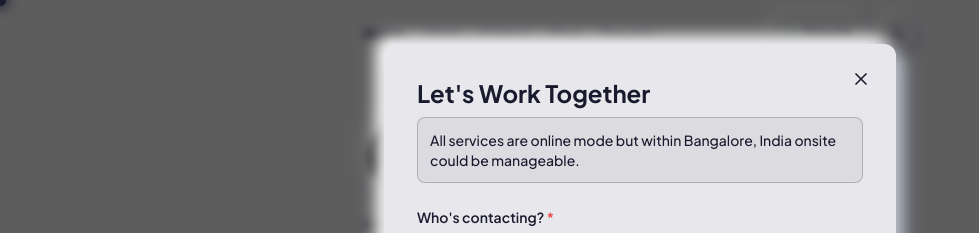
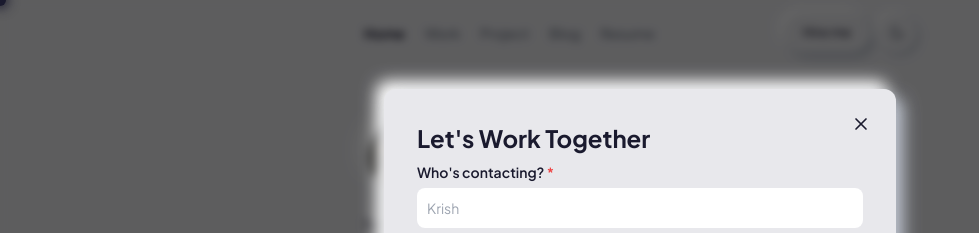
Before and after one commit to krish02git/Portfolio, a React (Vite) app in the folder frontend/: page / in a window 1280 px wide. Both pictures are taken after a click on the button "Hire me". Shown: the top 233 px of the page, without its empty margins (0-979 px from the left). Built offline with nearby package versions, Linux system fonts and the light colour scheme; no server answers.

Commit message:
UI updates: Removed onsite service text and Hire Me button green light

```diff
--- a/frontend/src/components/HireModal.jsx
+++ b/frontend/src/components/HireModal.jsx
@@ -61,9 +61,6 @@ const HireModal = ({ isOpen, onClose }) => {
         </button>
 
         <h2 className="text-2xl font-bold mb-2">Let's Work Together</h2>
-        <div className="mb-6 p-3 rounded-lg border border-black/20 dark:border-white/20 bg-black/5 dark:bg-white/5 text-sm text-[var(--text-main)] font-medium">
-          <p>All services are online mode but within Bangalore, India onsite could be manageable.</p>
-        </div>
 
         {status.success ? (
           <div className="py-12 flex flex-col items-center justify-center text-center">
--- a/frontend/src/components/Navbar.jsx
+++ b/frontend/src/components/Navbar.jsx
@@ -127,7 +127,6 @@ const Navbar = () => {
             onClick={() => setIsHireModalOpen(true)}
             className="neo-button text-[11px] py-1 px-3 !rounded-full bg-[var(--accent)] text-white hover:bg-[var(--accent)]/90 flex items-center gap-1.5 font-bold tracking-wide shrink-0"
           >
-            <span className="w-1.5 h-1.5 rounded-full bg-green-400 animate-pulse"></span>
             Hire me
           </button>
 
```
